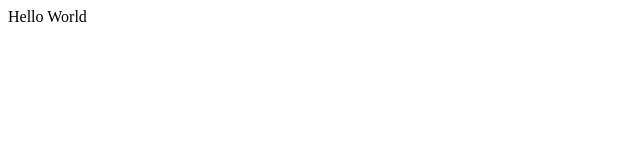
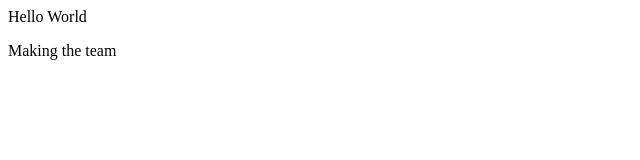
Before and after one commit to JWColegrove/DadSonTime, a plain HTML site: page index.html in a window 1280 px wide. Shown: the whole page, without its empty margins (0-640 px from the left). Drawn offline with Linux system fonts and the light colour scheme.

Commit message:
Update index.html

```diff
--- a/index.html
+++ b/index.html
@@ -1,3 +1,4 @@
 <head>
     <p>Hello World</p>
+    <p>Making the team</p>
 </head>
```
